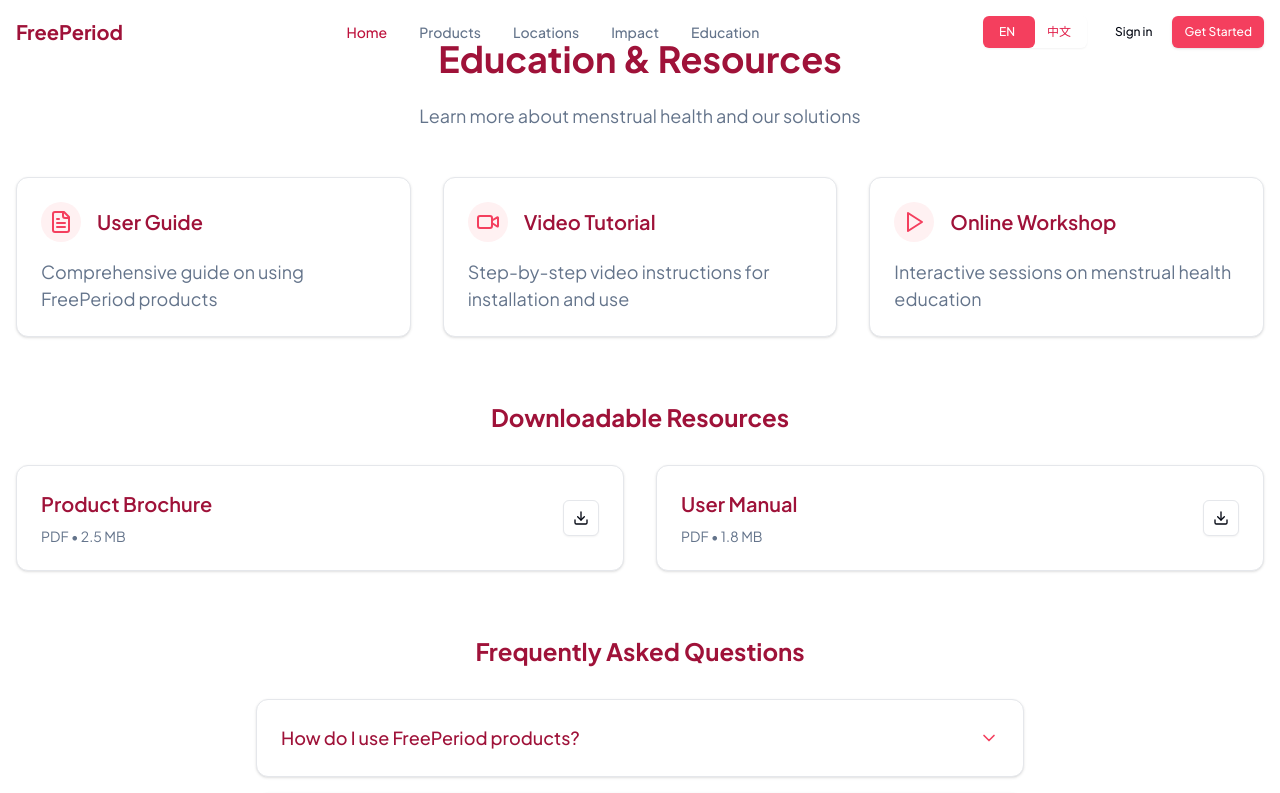
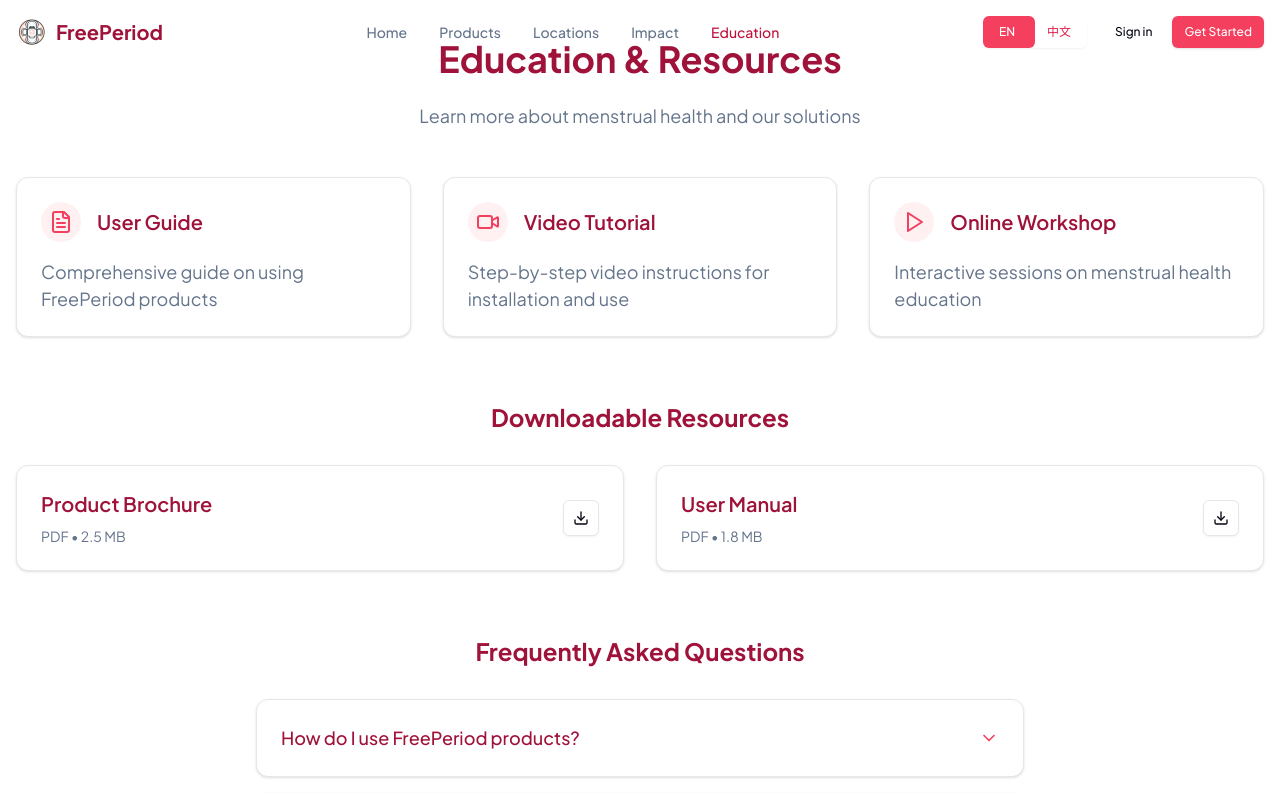
Before and after one commit to ChanMeng666/free-period-website, a Next.js app: page /education in a window 1280 px wide. Shown: the top 793 px of the page. Built offline with nearby package versions, Linux system fonts and the light colour scheme.

Commit message:
Add logo & optimize navigation bar

```diff
--- a/next.config.js
+++ b/next.config.js
@@ -10,6 +10,9 @@
   },
   optimizeFonts: true,
   poweredByHeader: false,
+  images: {
+    unoptimized: process.env.NODE_ENV === 'development',
+  },
 };
 
 module.exports = nextConfig;
--- a/src/components/navigation/MainNav.tsx
+++ b/src/components/navigation/MainNav.tsx
@@ -1,7 +1,9 @@
 'use client';
 
 import { useEffect } from 'react';
+import Image from 'next/image';
 import Link from 'next/link';
+import { usePathname } from 'next/navigation';
 import { motion } from 'framer-motion';
 import { useNavigationStore } from '@/store/navigation';
 import { MobileNav } from './MobileNav';
@@ -24,7 +26,8 @@
 };
 
 export const MainNav = () => {
-  const { isScrolled, currentSection } = useNavigationStore();
+  const { isScrolled } = useNavigationStore();
+  const pathname = usePathname();
   const { t } = useTranslation();
 
   useEffect(() => {
@@ -49,8 +52,17 @@
     >
       <div className="container mx-auto px-4">
         <nav className="h-16 flex items-center justify-between">
-          <Link href="/" className="text-xl font-bold text-brand-primary-800">
-            FreePeriod
+          <Link href="/" className="flex items-center gap-2">
+            <Image
+              src="/images/FreePeriodLogo.png"
+              alt="FreePeriod Logo"
+              width={32}
+              height={32}
+              className="object-contain"
+            />
+            <span className="text-xl font-bold text-brand-primary-800">
+              FreePeriod
+            </span>
           </Link>
 
           {/* Desktop Navigation */}
@@ -60,7 +72,7 @@
                 <Link
                   href={item.href}
                   className={`text-sm font-medium transition-colors hover:text-brand-primary-600
-                    ${currentSection === item.label.toLowerCase()
+                    ${pathname === item.href
                       ? 'text-brand-primary-700'
                       : 'text-brand-neutral-500'
                     }`}
```
Also changed, not shown: 1 other file (tests, documents, lock files or other folders).
